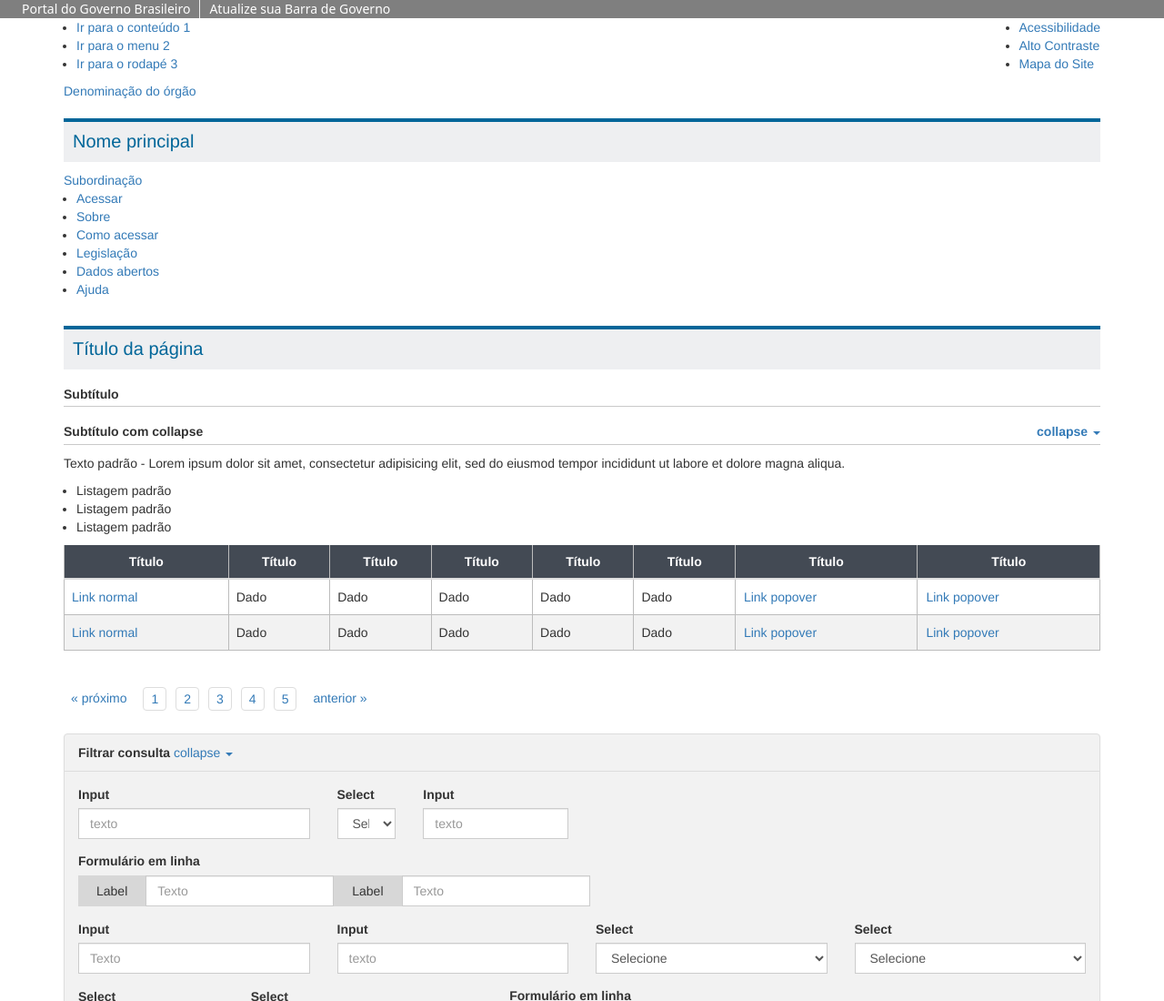
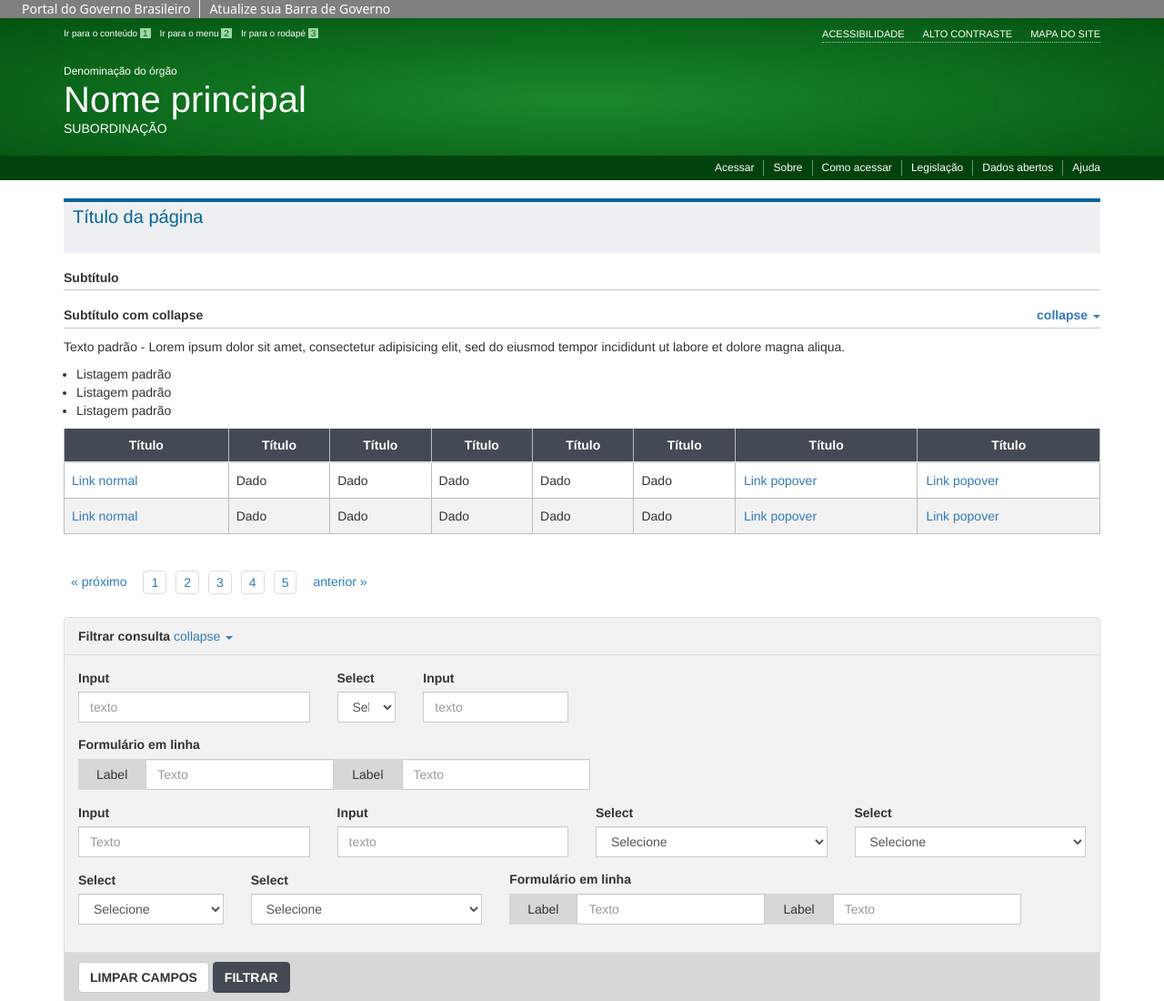
Before and after one commit to augustoalmeida/cnir, a website: page index.html in a window 1280 px wide. Shown: the top 1100 px of the page at 91% size. Drawn offline with nearby package versions, Linux system fonts and the light colour scheme; a script that the page names is missing.

Commit message:
cnir.css - compilado

```diff
--- a/css/cnir.css
+++ b/css/cnir.css
@@ -5,50 +5,60 @@ h1 {
   border-top: 4px solid #006699;
   color: #006699;
   font-size: 20px;
-  min-height: 48px;
-  padding: 10px 10px 0; }
+  min-height: 60px;
+  padding: 5px 10px 10px;
+}
 
 /* subtitulo da página*/
 h2 {
   border-bottom: 1px solid #c9c9c9;
   font-size: 1em;
   font-weight: bold;
-  padding: 0 0 5px 0; }
+  padding: 0 0 5px 0;
+}
 
 /* outros títulos */
 h3, h4, h5, h6 {
   font-size: 1em;
-  font-weight: bold; }
+  font-weight: bold;
+}
 
 /* listas */
 ul, ol {
-  padding-left: 1em; }
+  padding-left: 1em;
+}
 
 /* input */
 .form-control {
-  border-radius: 0; }
+  border-radius: 0;
+}
 
 /* button */
 .btn:not(.btn-link) {
   font-weight: bold;
-  text-transform: uppercase; }
-
+  text-transform: uppercase;
+}
 .btn-primary {
   background-color: #434A54;
-  border-color: #434A54; }
+  border-color: #434A54;
+}
 .btn-primary.focus, .btn-primary:focus, .btn-primary:hover {
   background-color: #2c3138;
-    border-color: #2c3138; }
+  border-color: #2c3138;
+}
 .btn-primary.active, .btn-primary.active.focus, .btn-primary.active:focus, .btn-primary.active:hover, .btn-primary:active, .btn-primary:active.focus, .btn-primary:active:focus, .btn-primary:active:hover {
   background-color: #2c3138;
-    border-color: #2c3138; }
+  border-color: #2c3138;
+}
 
 /* formulário inline */
 .form-inline {
-  font-size: 0; }
+  font-size: 0;
+}
 .form-inline p {
   font-size: 14px;
-    line-height: 1.42857; }
+  line-height: 1.42857;
+}
 .form-inline label {
   background-color: #D7D7D7;
   font-size: 14px;
@@ -56,64 +66,77 @@ ul, ol {
   height: 34px;
   margin: 0;
   padding: 7px 20px;
-    vertical-align: middle; }
+  vertical-align: middle;
+}
 .form-inline .control-label {
   font-weight: bold;
-    margin-bottom: 5px; }
+  margin-bottom: 5px;
+}
 
 /* caixa de filtragem */
 .panel-default {
-  background-color: #F2F2F2; }
+  background-color: #F2F2F2;
+}
 .panel-default .panel-heading {
-    background-color: transparent; }
+  background-color: transparent;
+}
 .panel-default .panel-footer {
-    background-color: #D7D7D7; }
+  background-color: #D7D7D7;
+}
 
 /* tabela */
 .table thead th {
   background-color: #434A54;
   border: 1px solid #BCBCBC;
   color: #fff;
-  text-align: center; }
-
+  text-align: center;
+}
 .table tbody tr:nth-child(odd) {
-  background-color: #fff; }
-
+  background-color: #fff;
+}
 .table tbody tr:nth-child(even) {
-  background-color: #F2F2F2; }
-
+  background-color: #F2F2F2;
+}
 .table tbody tr td {
   border: 1px solid #BCBCBC;
-  vertical-align: middle; }
+  vertical-align: middle;
+}
 .table tbody tr td .btn-link {
-    padding: 0; }
+  padding: 0;
+}
 
 /* paginação */
 .pagination .first, .pagination .last {
-  border: 0; }
-
+  border: 0;
+}
 .pagination > li > a {
   border-radius: 4px;
   margin-left: 10px;
-  padding: 2px 8px; }
+  padding: 2px 8px;
+}
 
 /* popover */
 .popover {
   background-color: #434A54;
-  color: #fff; }
+  color: #fff;
+}
 .popover.bottom .arrow::after {
-    border-bottom-color: #434A54; }
+  border-bottom-color: #434A54;
+}
 .popover.left .arrow::after {
-    border-left-color: #434A54; }
+  border-left-color: #434A54;
+}
 .popover.right .arrow::after {
-    border-right-color: #434A54; }
+  border-right-color: #434A54;
+}
 .popover.top .arrow::after {
-    border-top-color: #434A54; }
+  border-top-color: #434A54;
+}
 
 /* abas */
 .nav-tabs {
-  border-color: #D4D5D7; }
-
+  border-color: #D4D5D7;
+}
 .nav-tabs > li > a {
   background-color: #D7D7D7;
   color: #333;
@@ -121,13 +144,12 @@ ul, ol {
   min-width: 150px;
   padding-bottom: 6px;
   padding-top: 6px;
-  text-align: center; }
-
-.nav-tabs > li.active > a,
-.nav-tabs > li.active > a:focus,
-.nav-tabs > li.active > a:hover {
+  text-align: center;
+}
+.nav-tabs > li.active > a, .nav-tabs > li.active > a:focus, .nav-tabs > li.active > a:hover {
   background-color: #EEEFF1;
-  border-color: #D4D5D7; }
+  border-color: #D4D5D7;
+}
 
 .tab-content {
   background-color: #EEEFF1;
@@ -135,33 +157,97 @@ ul, ol {
   border-left: 1px solid #D4D5D7;
   border-right: 1px solid #D4D5D7;
   margin-bottom: 20px;
-  padding: 15px; }
+  padding: 15px;
+}
 
-.tab .listagem {
-  margin: 0; }
-
-.tab .listagem li {
-  display: inline-block; }
-
-.tab .listagem li a {
-  background-color: #D7D7D7;
-  border-top: 1px solid #D4D5D7;
-  border-left: 1px solid #D4D5D7;
-  border-right: 1px solid #D4D5D7;
-  border-radius: 4px 4px 0 0;
-  color: #000;
+/* topo */
+header {
+  background: radial-gradient(ellipse at center, #19882c 1%, #025310 100%);
+  color: #fff;
+}
+header ul {
+  font-size: 0;
+  list-style: none;
+  padding: 0;
+  margin: 0;
+}
+header li {
   display: inline-block;
-  padding: .5em 4em; }
-
-.tab .listagem li a.active {
-  background-color: #EEEFF1; }
-
-.tab .conteudo {
-  background-color: #EEEFF1;
-  border: 1px solid #D4D5D7;
-  border-radius: 0 4px 4px 4px;
-  margin-bottom: 2em;
-  padding: 2em; }
-
-.tab .conteudo table:nth-last-child(1) {
-  margin-bottom: 0; }
+}
+header a {
+  color: #fff;
+}
+header nav {
+  background-color: #00420c;
+  padding: 5px 15px;
+  text-align: right;
+}
+header nav li {
+  border-right: 1px solid #6c9072;
+  padding: 0 10px;
+}
+header nav li:last-child {
+  border: 0;
+  padding-right: 0;
+}
+header nav a {
+  font-size: 12px;
+}
+header .listas {
+  margin: 10px 0;
+}
+header .lista-accesskeys li {
+  padding-left: 10px;
+}
+header .lista-accesskeys li:first-child {
+  padding-left: 0;
+}
+header .lista-accesskeys li span {
+  background-color: #9ED5AB;
+  color: #006600;
+  padding: 0 3px;
+  vertical-align: middle;
+}
+header .lista-accesskeys a {
+  font-size: 10px;
+}
+header .lista-actions {
+  border-bottom: 1px dotted #9bc2a3;
+}
+header .lista-actions li {
+  padding-right: 20px;
+}
+header .lista-actions li:last-child {
+  padding-right: 0;
+}
+header .lista-actions a {
+  font-size: 11px;
+  text-transform: uppercase;
+}
+@media (max-width: 480px) {
+  header .lista-actions {
+    float: none !important;
+    text-align: center;
+  }
+}
+header .logo {
+  padding: 10px 0 20px;
+}
+header .logo h1 {
+  background: transparent;
+  border: 0;
+  color: #fff;
+  margin: 0;
+  min-height: 0;
+  padding: 0;
+}
+header .logo .orgao {
+  font-size: 12px;
+}
+header .logo .nome {
+  font-size: 40px;
+}
+header .logo .subordinacao {
+  font-size: 14px;
+  text-transform: uppercase;
+}
```
Lines whose indentation alone changed are shown as unchanged.
